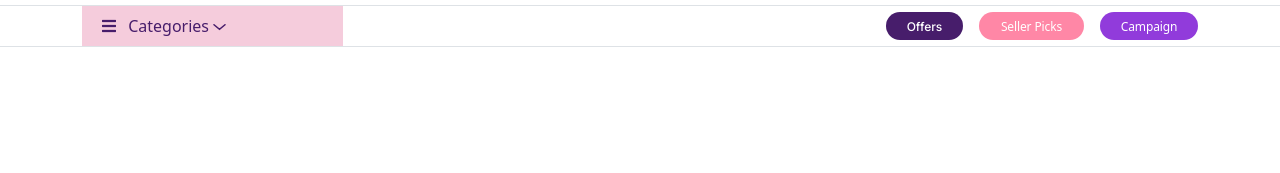
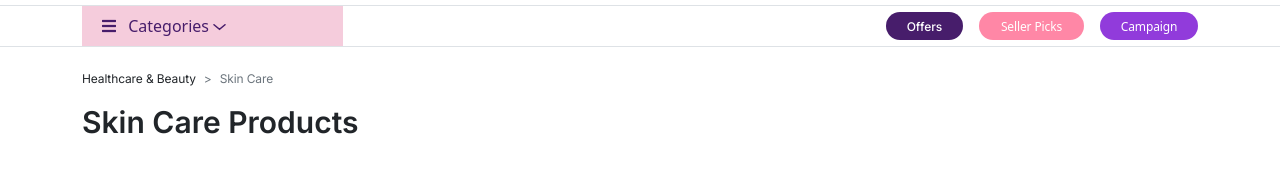
Before and after one commit to ProgrammerRokon/anghorag_project, a plain HTML site: page index.html in a window 1280 px wide. Shown: the part 65-238 px from the top of the page. Drawn offline with Linux system fonts and the light colour scheme.

Commit message:
Banner part is done

```diff
--- a/bootstrap-5.2.3-dist/css/style.css
+++ b/bootstrap-5.2.3-dist/css/style.css
@@ -142,3 +142,21 @@ Reusable Custom Classes
     }
 }
 /*Categories end*/
+
+/*Banner start*/
+.banner_title{
+    font-family: 'Inter';
+    font-size: 30px;
+    font-weight: 600;
+    line-height: 40px;
+    text-align: left;
+}
+.breadcrumb-text{
+    font-family: 'Inter';
+    font-size: 12px;
+    font-weight: 400;
+    line-height: 15px;
+    letter-spacing: -0.01em;
+    text-align: left;
+}
+/*Banner end*/
--- a/index.html
+++ b/index.html
@@ -125,6 +125,24 @@
 </section>
 <!--categories end-->
 
+<!--banner start-->
+<section class="banner_image">
+    <div class="container">
+        <div class="row">
+            <div class="col-12">
+                <nav style="--bs-breadcrumb-divider: '>';" aria-label="breadcrumb" class="breadcrumb-text pt-4">
+                    <ol class="breadcrumb">
+                        <li class="breadcrumb-item">Healthcare & Beauty</li>
+                        <li class="breadcrumb-item active" aria-current="page">Skin Care</li>
+                    </ol>
+                </nav>
+                <p class="banner_title pb-3">Skin Care Products</p>
+            </div>
+        </div>
+    </div>
+</section>
+<!--banner end-->
+
 <!--JavaScript -->
 <script src="bootstrap-5.2.3-dist/js/jquery-3.7.0.min.js"></script>
 <script src="bootstrap-5.2.3-dist/js/popper.min.js"></script>
```
